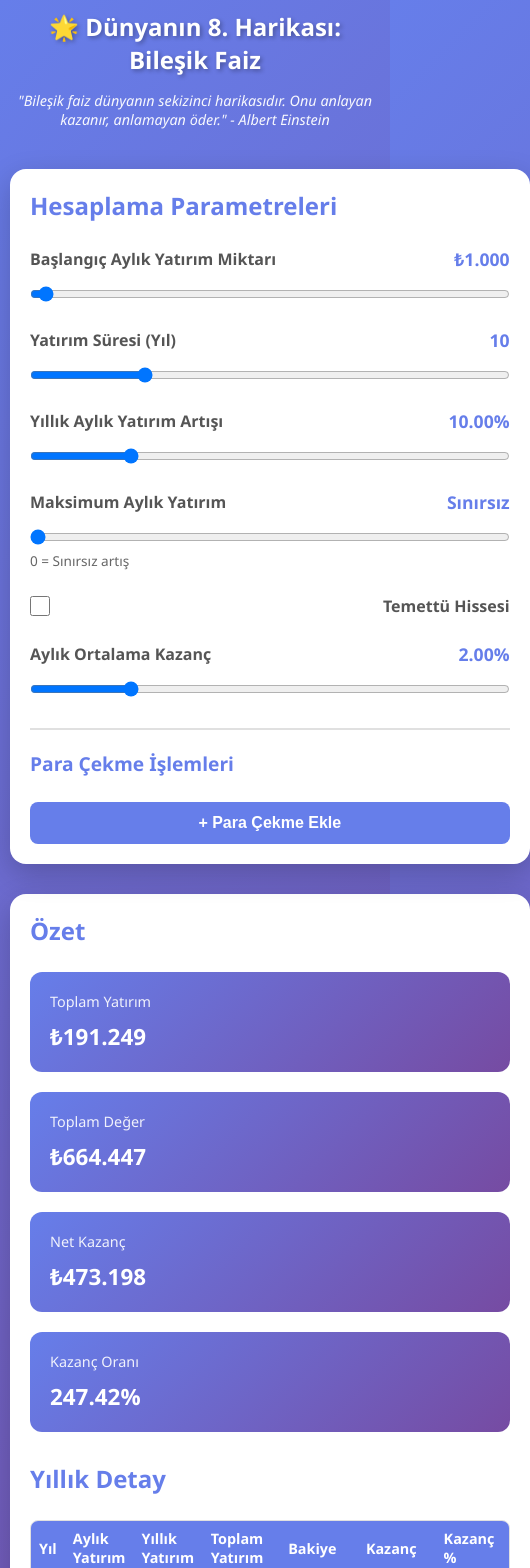
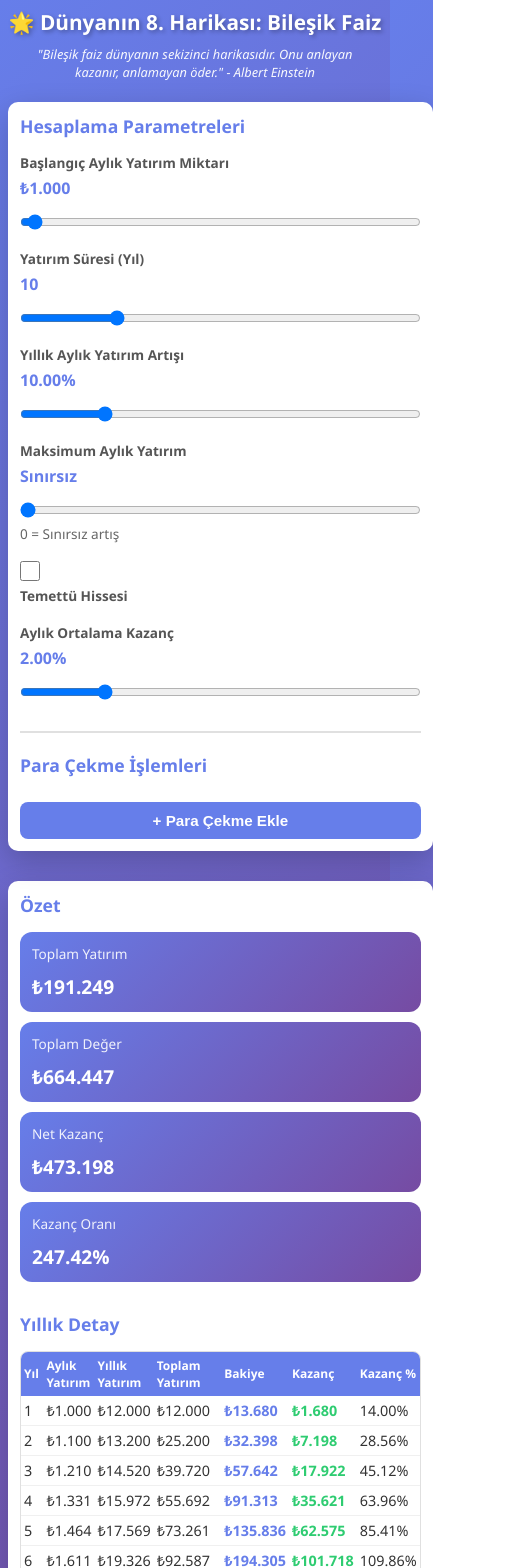
Before and after one commit to salihgenchw/sekizinciharika, a React (Vite) app: page / in a window 390 px wide. Shown: the top 1568 px of the page, 530 px wide, since content can reach past the window. Built offline with nearby package versions, Linux system fonts and the light colour scheme.

Commit message:
Refactor HTML structure and improve CSS styles for better responsiveness and user experience

```diff
--- a/index.html
+++ b/index.html
@@ -1,10 +1,17 @@
-<!doctype html>
-<html lang="en">
+<!DOCTYPE html>
+<html lang="tr">
   <head>
     <meta charset="UTF-8" />
     <link rel="icon" type="image/svg+xml" href="/vite.svg" />
-    <meta name="viewport" content="width=device-width, initial-scale=1.0" />
-    <title>sekizinciharika</title>
+    <meta
+      name="viewport"
+      content="width=device-width, initial-scale=1.0, maximum-scale=5.0, user-scalable=yes"
+    />
+    <meta
+      name="description"
+      content="Bileşik faiz hesaplayıcı - Dünyanın 8. Harikası"
+    />
+    <title>Dünyanın 8. Harikası - Bileşik Faiz Hesaplayıcı</title>
   </head>
   <body>
     <div id="root"></div>
--- a/src/App.css
+++ b/src/App.css
@@ -111,6 +111,7 @@ body {
   background: #e0e0e0;
   outline: none;
   cursor: pointer;
+  -webkit-tap-highlight-color: transparent;
 }
 
 .form-group input[type="range"]::-webkit-slider-thumb {
@@ -122,9 +123,11 @@ body {
   background: #667eea;
   cursor: pointer;
   transition: transform 0.2s;
+  -webkit-tap-highlight-color: transparent;
 }
 
-.form-group input[type="range"]::-webkit-slider-thumb:hover {
+.form-group input[type="range"]::-webkit-slider-thumb:hover,
+.form-group input[type="range"]::-webkit-slider-thumb:active {
   transform: scale(1.2);
 }
 
@@ -138,7 +141,8 @@ body {
   transition: transform 0.2s;
 }
 
-.form-group input[type="range"]::-moz-range-thumb:hover {
+.form-group input[type="range"]::-moz-range-thumb:hover,
+.form-group input[type="range"]::-moz-range-thumb:active {
   transform: scale(1.2);
 }
 
@@ -154,6 +158,15 @@ body {
   height: 20px;
   cursor: pointer;
   accent-color: #667eea;
+  -webkit-tap-highlight-color: transparent;
+}
+
+.checkbox-inline input[type="checkbox"] {
+  width: 18px;
+  height: 18px;
+  cursor: pointer;
+  accent-color: #667eea;
+  -webkit-tap-highlight-color: transparent;
 }
 
 .withdrawals-section {
@@ -218,9 +231,12 @@ body {
   align-items: center;
   justify-content: center;
   line-height: 1;
+  -webkit-tap-highlight-color: transparent;
+  flex-shrink: 0;
 }
 
-.btn-remove-small:hover {
+.btn-remove-small:hover,
+.btn-remove-small:active {
   background: #ff3838;
 }
 
@@ -249,11 +265,22 @@ body {
   border-radius: 8px;
   font-size: 0.95rem;
   transition: border-color 0.3s;
+  -webkit-appearance: none;
+  -moz-appearance: textfield;
+  appearance: none;
 }
 
 .input-group input:focus {
   outline: none;
   border-color: #667eea;
+}
+
+/* Number input scroll engellemesi */
+.input-group input[type="number"]::-webkit-inner-spin-button,
+.input-group input[type="number"]::-webkit-outer-spin-button {
+  -webkit-appearance: none;
+  appearance: none;
+  margin: 0;
 }
 
 .withdrawal-info {
@@ -315,9 +342,11 @@ body {
   cursor: pointer;
   transition: background 0.3s;
   margin-top: 10px;
+  -webkit-tap-highlight-color: transparent;
 }
 
-.btn-add:hover {
+.btn-add:hover,
+.btn-add:active {
   background: #5568d3;
 }
 
@@ -408,6 +437,12 @@ tbody tr:last-child td {
     grid-template-columns: 1fr;
   }
 
+  .calculator {
+    position: relative;
+    max-height: none;
+    top: 0;
+  }
+
   .header h1 {
     font-size: 2rem;
   }
@@ -417,7 +452,69 @@ tbody tr:last-child td {
   }
 
   .summary-grid {
+    grid-template-columns: repeat(2, 1fr);
+  }
+
+  table {
+    font-size: 0.85rem;
+  }
+
+  th,
+  td {
+    padding: 10px 8px;
+  }
+
+  .withdrawal-inputs {
+    grid-template-columns: repeat(2, 1fr);
+  }
+}
+
+@media (max-width: 768px) {
+  .app {
+    padding: 15px;
+  }
+
+  .calculator,
+  .results {
+    padding: 20px;
+    border-radius: 12px;
+  }
+
+  .header {
+    margin-bottom: 25px;
+  }
+
+  .header h1 {
+    font-size: 1.75rem;
+  }
+
+  .quote {
+    font-size: 0.95rem;
+    padding: 0 10px;
+  }
+
+  .form-group {
+    margin-bottom: 20px;
+  }
+
+  .form-group label {
+    font-size: 0.95rem;
+    flex-direction: column;
+    align-items: flex-start;
+    gap: 5px;
+  }
+
+  .summary-grid {
     grid-template-columns: 1fr;
+    gap: 15px;
+  }
+
+  .summary-item {
+    padding: 15px;
+  }
+
+  .summary-item .amount {
+    font-size: 1.6rem;
   }
 
   table {
@@ -426,11 +523,15 @@ tbody tr:last-child td {
 
   th,
   td {
-    padding: 8px;
+    padding: 8px 6px;
   }
 
   .withdrawal-inputs {
     grid-template-columns: 1fr;
+  }
+
+  .withdrawal-card {
+    padding: 12px;
   }
 }
 
@@ -441,22 +542,144 @@ tbody tr:last-child td {
 
   .calculator,
   .results {
-    padding: 20px;
+    padding: 15px;
+    border-radius: 10px;
+  }
+
+  .header {
+    margin-bottom: 20px;
   }
 
   .header h1 {
     font-size: 1.5rem;
+    margin-bottom: 10px;
   }
 
   .quote {
+    font-size: 0.85rem;
+    line-height: 1.4;
+  }
+
+  .calculator h2,
+  .results h2 {
+    font-size: 1.25rem;
+    margin-bottom: 15px;
+  }
+
+  .form-group {
+    margin-bottom: 18px;
+  }
+
+  .form-group label {
     font-size: 0.9rem;
   }
 
+  .form-group .value {
+    font-size: 1rem;
+  }
+
   .summary-item .amount {
-    font-size: 1.4rem;
+    font-size: 1.3rem;
+  }
+
+  .summary-item .label {
+    font-size: 0.85rem;
+  }
+
+  table {
+    font-size: 0.75rem;
+  }
+
+  th {
+    padding: 8px 4px;
+    font-size: 0.75rem;
+  }
+
+  td {
+    padding: 6px 4px;
   }
 
   .withdrawal-inputs {
     grid-template-columns: 1fr;
   }
+
+  .input-group label {
+    font-size: 0.8rem;
+  }
+
+  .input-group input {
+    padding: 6px;
+    font-size: 0.9rem;
+  }
+
+  .btn-add {
+    padding: 10px;
+    font-size: 0.95rem;
+  }
+
+  .withdrawals-section h3 {
+    font-size: 1.1rem;
+  }
 }
+
+@media (max-width: 480px) {
+  .app {
+    padding: 8px;
+  }
+
+  .calculator,
+  .results {
+    padding: 12px;
+  }
+
+  .header h1 {
+    font-size: 1.3rem;
+  }
+
+  .quote {
+    font-size: 0.8rem;
+  }
+
+  .calculator h2,
+  .results h2 {
+    font-size: 1.1rem;
+  }
+
+  .form-group label {
+    font-size: 0.85rem;
+  }
+
+  .summary-grid {
+    gap: 10px;
+  }
+
+  .summary-item {
+    padding: 12px;
+  }
+
+  .summary-item .amount {
+    font-size: 1.2rem;
+  }
+
+  table {
+    font-size: 0.7rem;
+  }
+
+  th,
+  td {
+    padding: 5px 3px;
+  }
+
+  /* Tabloyu yatay scroll yapılabilir hale getir */
+  .table-container {
+    -webkit-overflow-scrolling: touch;
+  }
+
+  .withdrawal-card {
+    padding: 10px;
+  }
+
+  .withdrawal-info small {
+    font-size: 0.75rem;
+  }
+}
```
